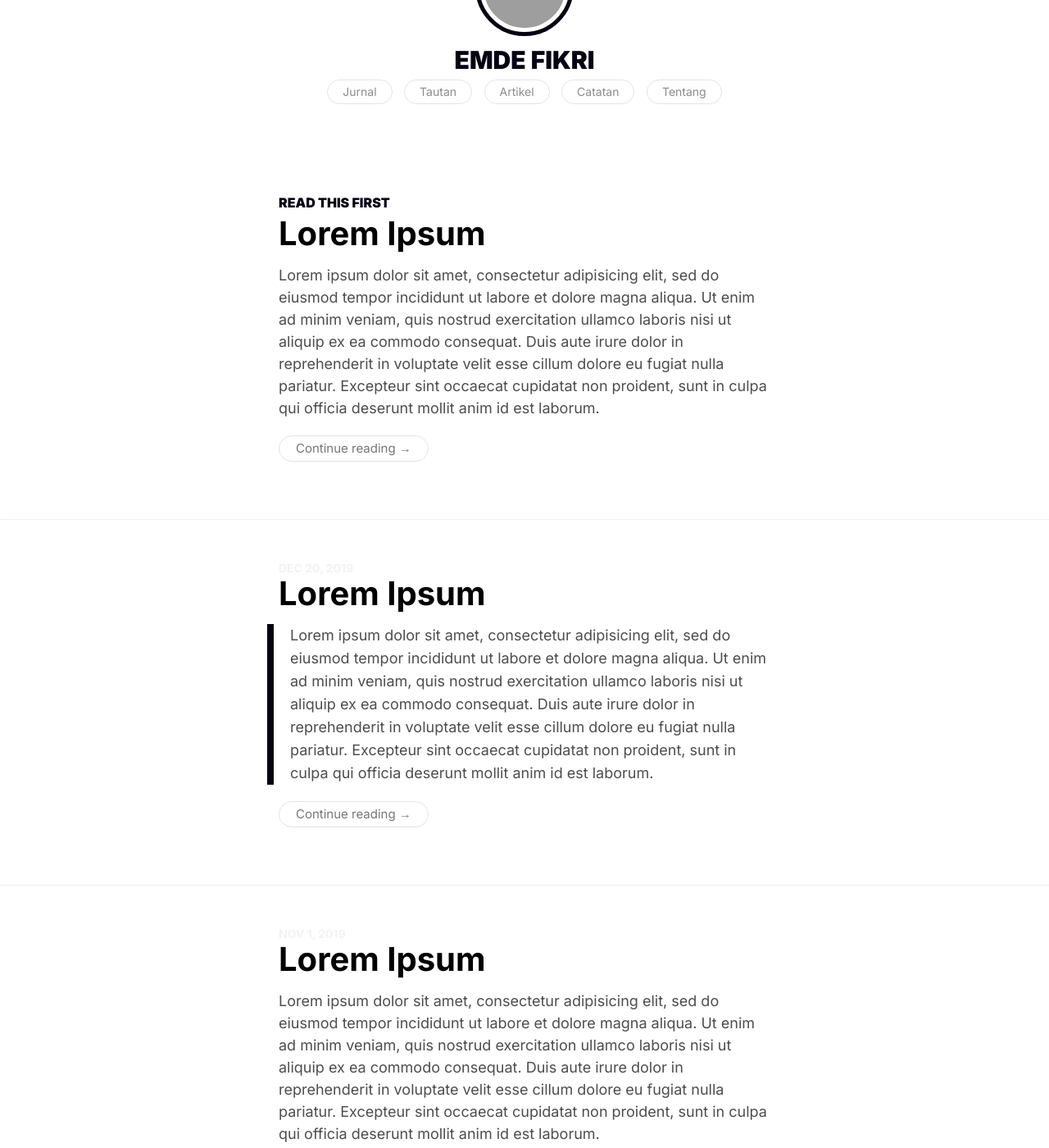
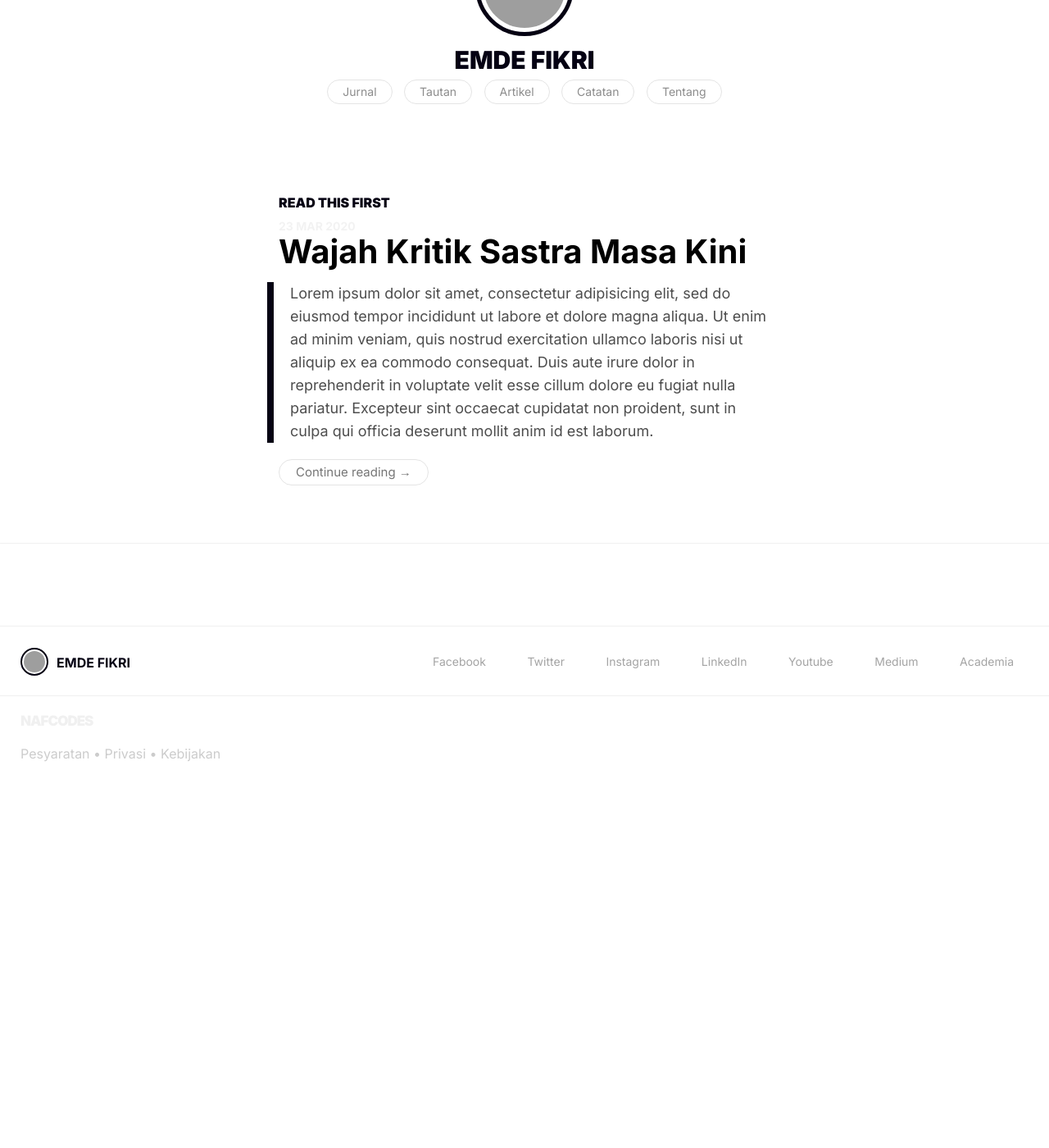
Before and after one commit to emdefikri/emdefikri.github.io, a Jekyll site: the page built from index.md, in a window 1280 px wide and 1400 px high, scrolled down 216 px. Shown: the whole window at 82% size. Built offline with Jekyll 4.4.1, drawn with Linux system fonts in a browser that asks for light colours; after the commit the page ends 1165 px from its top, so only the background shows below that; some of the changed text lies outside the part shown; grey boxes are pictures that could not be loaded.

Commit message:
Update homepage.html

```diff
--- a/_layouts/homepage.html
+++ b/_layouts/homepage.html
@@ -225,26 +225,10 @@
 
         <h6 class="separator_title read_first">Read&nbsp;this&nbsp;first</h6>
 
-        <article id="gSjs8W5WGcuZZy34p84py" class="post user_show">
-            <h1 class="article_title">
-                <a href="/async-rust">Lorem Ipsum</a>
-            </h1>
-            <a href="/async-rust">
-                <p>Lorem ipsum dolor sit amet, consectetur adipisicing elit, sed do eiusmod
-                tempor incididunt ut labore et dolore magna aliqua. Ut enim ad minim veniam,
-                quis nostrud exercitation ullamco laboris nisi ut aliquip ex ea commodo
-                consequat. Duis aute irure dolor in reprehenderit in voluptate velit esse
-                cillum dolore eu fugiat nulla pariatur. Excepteur sint occaecat cupidatat non
-                proident, sunt in culpa qui officia deserunt mollit anim id est laborum.</p>
-            </a>
-            <p><a href="/async-rust" class="buttonize outline small">Continue reading &rarr;</a></p>
-        </article>
-
-        <hr class="articlesplit">
-
+        {% for post in site.posts %}
         <article id="9rTjtwY1ujKsQRCtoQZeTn" class="post user_show">
-            <time datetime="2019-12-20" class="article_time">Dec 20, 2019</time>
-            <h1 class="article_title"><a href="/the-modern-web">Lorem Ipsum</a></h1>
+            <time datetime="2019-12-20" class="article_time">{{ post.date | date_to_string }}</time>
+            <h1 class="article_title"><a href="{{ post.url }}" title="{{ post.title }}">{{ post.heading }}</a></h1>
             <a href="/the-modern-web" class="content">
                 <blockquote>
                     <p>Lorem ipsum dolor sit amet, consectetur adipisicing elit, sed do eiusmod
@@ -259,73 +243,7 @@
         </article>
 
         <hr class="articlesplit">
-
-        <article id="dDbd6LEardsJZRwKZoMnHG" class="post user_show">
-            <time datetime="2019-11-01" class="article_time">Nov 1, 2019</time>
-            <h1 class="article_title"><a href="/rust-2020">Lorem Ipsum</a></h1>
-            <a href="/rust-2020" class="content">
-                <p>Lorem ipsum dolor sit amet, consectetur adipisicing elit, sed do eiusmod
-                tempor incididunt ut labore et dolore magna aliqua. Ut enim ad minim veniam,
-                quis nostrud exercitation ullamco laboris nisi ut aliquip ex ea commodo
-                consequat. Duis aute irure dolor in reprehenderit in voluptate velit esse
-                cillum dolore eu fugiat nulla pariatur. Excepteur sint occaecat cupidatat non
-                proident, sunt in culpa qui officia deserunt mollit anim id est laborum.</p>
-
-                <ul>
-                    <li>Focus on few angles and crates...</li>
-                </ul>
-            </a>
-            <p class="continue_mark"><a href="/rust-2020" class="buttonize outline small">Continue reading &rarr;</a></p>
-        </article>
-
-        <hr class="articlesplit">
-
-        <article id="vc8mGg6PwseUDM2uxRWjrN" class="post user_show">
-            <time datetime="2019-10-10" class="article_time">Oct 10, 2019</time>
-            <h1 class="article_title"><a href="/rust-intro">Lorem Ipsum</a></h1>
-            <a href="/rust-intro" class="content">
-                <p>Lorem ipsum dolor sit amet, consectetur adipisicing elit, sed do eiusmod
-                tempor incididunt ut labore et dolore magna aliqua. Ut enim ad minim veniam,
-                quis nostrud exercitation ullamco laboris nisi ut aliquip ex ea commodo
-                consequat. Duis aute irure dolor in reprehenderit in voluptate velit esse
-                cillum dolore eu fugiat nulla pariatur. Excepteur sint occaecat cupidatat non
-                proident, sunt in culpa qui officia deserunt mollit anim id est laborum.</p>
-
-                <hr>
-
-                <p>Lorem ipsum dolor sit amet, consectetur adipisicing elit, sed do eiusmod
-                tempor incididunt ut labore et dolore magna aliqua. Ut enim ad minim veniam,
-                quis nostrud exercitation ullamco laboris nisi ut aliquip ex ea commodo
-                consequat. Duis aute irure dolor in reprehenderit in voluptate velit esse
-                cillum dolore eu fugiat nulla pariatur. Excepteur sint occaecat cupidatat non
-                proident, sunt in culpa qui officia deserunt mollit anim id est laborum.</p>
-            </a>
-            <p class="continue_mark"><a href="/rust-intro" class="buttonize outline small">Continue reading &rarr;</a></p>
-        </article>
-
-        <hr class="articlesplit">
-
-        <article id="pwBe9jGwKBkshPCNsbJ3Gj" class="post user_show">
-            <time datetime="2019-04-27" class="article_time">Apr 27, 2019</time>
-            <h1 class="article_title"><a href="/vim">Lorem Ipsum</a></h1>
-            <a href="/vim" class="content">
-                <blockquote class="short">
-                    <p>Lorem ipsum dolor sit amet, consectetur adipisicing elit, sed do eiusmod
-                    tempor incididunt ut labore et dolore magna aliqua. Ut enim ad minim veniam,
-                    quis nostrud exercitation ullamco laboris nisi ut aliquip ex ea commodo
-                    consequat. Duis aute irure dolor in reprehenderit in voluptate velit esse
-                    cillum dolore eu fugiat nulla pariatur. Excepteur sint occaecat cupidatat non
-                    proident, sunt in culpa qui officia deserunt mollit anim id est laborum.</p>
-                </blockquote>
-                <p>Lorem ipsum dolor sit amet, consectetur adipisicing elit, sed do eiusmod
-                tempor incididunt ut labore et dolore magna aliqua. Ut enim ad minim veniam,
-                quis nostrud exercitation ullamco laboris nisi ut aliquip ex ea commodo
-                consequat. Duis aute irure dolor in reprehenderit in voluptate velit esse
-                cillum dolore eu fugiat nulla pariatur. Excepteur sint occaecat cupidatat non
-                proident, sunt in culpa qui officia deserunt mollit anim id est laborum.</p>
-            </a>
-            <p class="continue_mark"><a href="/vim" class="buttonize outline small">Continue reading &rarr;</a></p>
-        </article>
+        {% endfor %}
 
     </section>
 
```
